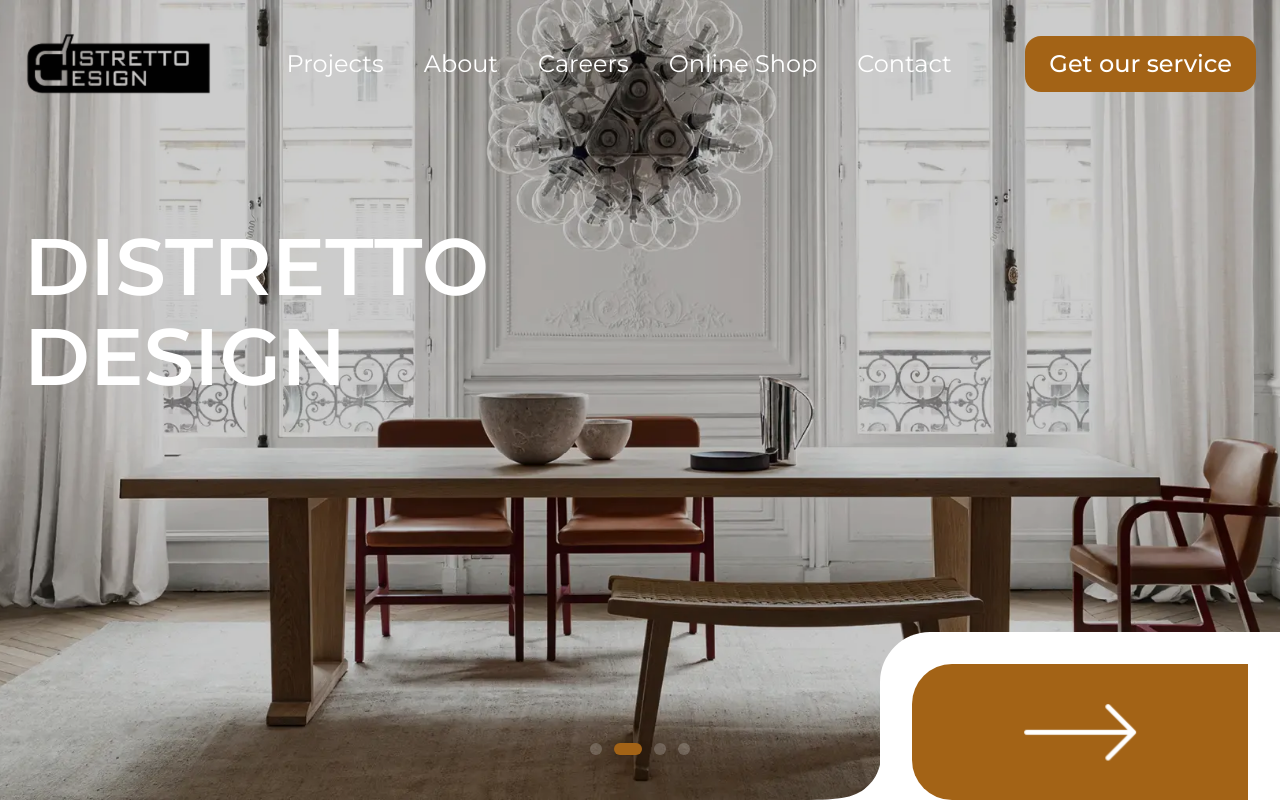
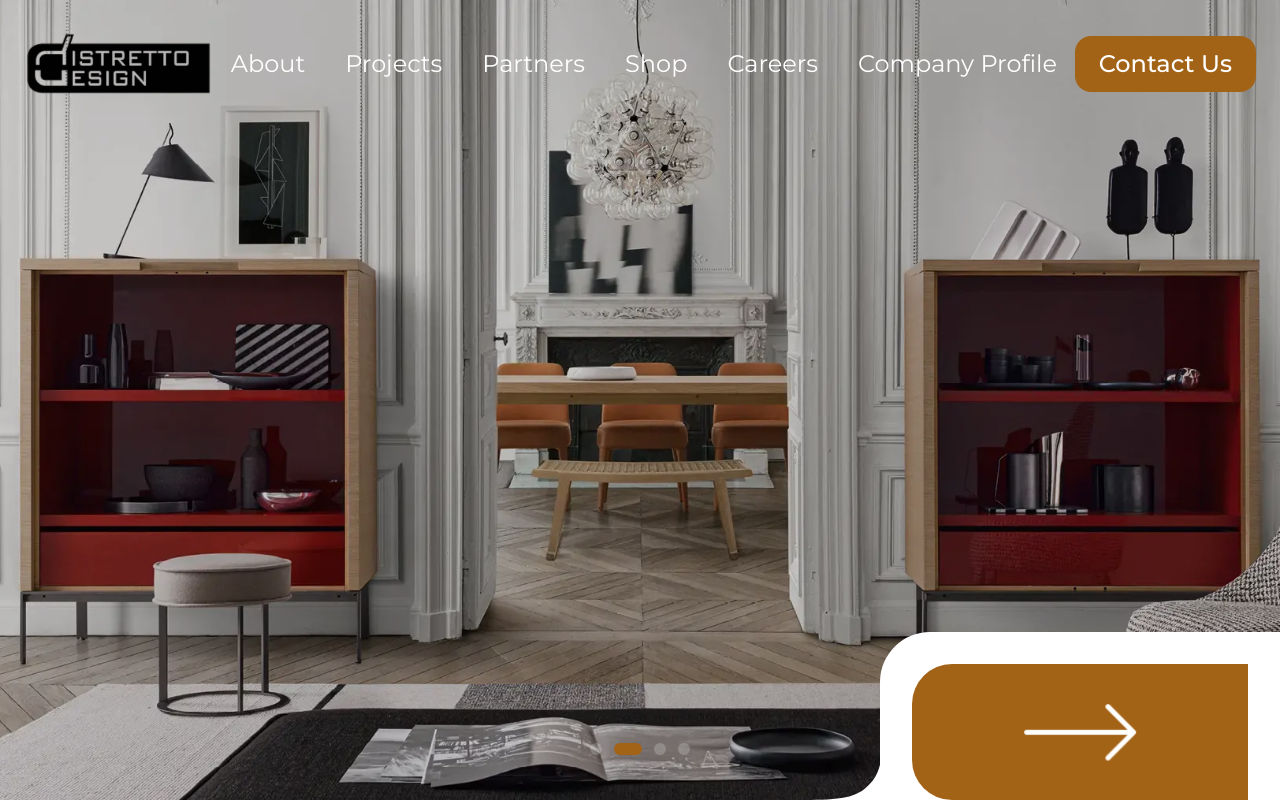
Before and after one commit to hanysaadeldeen/distrettodesign, a Nuxt app: page / in a window 1280 px wide. Shown: the top 802 px of the page. Built offline with nearby package versions, Linux system fonts and the light colour scheme; what vue3-marquee would draw is missing.

Commit message:
update heroSection

```diff
--- a/components/AppFooter.vue
+++ b/components/AppFooter.vue
@@ -31,9 +31,7 @@
               SHAPING VISION INTO SPACES
             </h2>
             <nuxt-link :to="localePath('contact')">
-              <button class="gradient-button !bg-transparent hover:!bg-primary">
-                Get Our Service
-              </button>
+              <button class="gradient-button !bg-transparent hover:!bg-primary">Contact Us</button>
             </nuxt-link>
             <div class="mt-6">
               <nav class="max-w-[435px]">
--- a/components/AppHeader.vue
+++ b/components/AppHeader.vue
@@ -21,29 +21,29 @@
           <nav class="relative hidden text-white lg:block">
             <div class="blob bg-primary" aria-hidden="true"></div>
             <ul class="flex gap-10" :class="adjustedPath !== '/' ? 'text-black' : ''">
+              <li :class="adjustedPath === '/about' ? 'active' : ''">
+                <nuxt-link :to="localePath('about')"> About </nuxt-link>
+              </li>
               <li :class="adjustedPath === '/projects' ? 'active' : ''">
                 <nuxt-link :to="localePath('projects')"> Projects </nuxt-link>
               </li>
-              <li :class="adjustedPath === '/about' ? 'active' : ''">
-                <nuxt-link :to="localePath('about')"> About </nuxt-link>
+              <li :class="adjustedPath === '/partners' ? 'active' : ''">
+                <nuxt-link :to="localePath('partners')"> Partners </nuxt-link>
               </li>
-
+              <li :class="adjustedPath === '/onlineShop' ? 'active' : ''">
+                <a href="https://shop.distrettodesign.com/" target="_blank"> Shop </a>
+              </li>
               <li :class="adjustedPath === '/careers' ? 'active' : ''">
                 <nuxt-link :to="localePath('careers')"> Careers </nuxt-link>
               </li>
-              <li :class="adjustedPath === '/onlineShop' ? 'active' : ''">
-                <a href="https://shop.distrettodesign.com/" target="_blank"> Online Shop </a>
-              </li>
-              <li :class="adjustedPath === '/contact' ? 'active' : ''">
-                <nuxt-link :to="localePath('contact')"> Contact </nuxt-link>
+              <li>
+                <a href="/pdf/Company Profile 2025.pdf" download>Company Profile </a>
               </li>
             </ul>
           </nav>
           <div class="hidden justify-between gap-10 lg:flex">
             <nuxt-link :to="localePath('contact')">
-              <button class="gradient-button hover:!bg-black hover:text-white">
-                Get our service
-              </button>
+              <button class="gradient-button hover:!bg-black hover:text-white">Contact Us</button>
             </nuxt-link>
           </div>
           <div class="cursor-pointer text-2xl sm:text-3xl lg:hidden">
@@ -74,6 +74,15 @@
           <div class="pt-[136px]">
             <nav class="mt-4 inline-block w-full">
               <ul class="flex flex-col gap-5">
+                <li :class="[adjustedPath === '/about' ? 'active' : '', 'text-white']">
+                  <nuxt-link
+                    :to="localePath('about')"
+                    @click="isSideBar = !isSideBar"
+                    class="w-full"
+                  >
+                    About
+                  </nuxt-link>
+                </li>
                 <li
                   :class="[
                     adjustedPath === '/projects' ? 'active' : '',
@@ -88,14 +97,29 @@
                     Projects
                   </nuxt-link>
                 </li>
-                <li :class="[adjustedPath === '/about' ? 'active' : '', 'text-white']">
+                <li
+                  :class="[
+                    adjustedPath === '/partners' ? 'active' : '',
+                    'text-white hover:text-primary',
+                  ]"
+                >
                   <nuxt-link
-                    :to="localePath('about')"
+                    :to="localePath('partners')"
                     @click="isSideBar = !isSideBar"
                     class="w-full"
                   >
-                    About
+                    Partners
                   </nuxt-link>
+                </li>
+                <li :class="[adjustedPath === '/onlineShop' ? 'active' : '', 'text-white']">
+                  <a
+                    href="https://shop.distrettodesign.com/"
+                    target="_blank"
+                    @click="isSideBar = !isSideBar"
+                    class="w-full"
+                  >
+                    Shop
+                  </a>
                 </li>
 
                 <li :class="[adjustedPath === '/careers' ? 'active' : '', 'text-white']">
@@ -107,24 +131,8 @@
                     Careers
                   </nuxt-link>
                 </li>
-                <li :class="[adjustedPath === '/onlineShop' ? 'active' : '', 'text-white']">
-                  <a
-                    href="https://shop.distrettodesign.com/"
-                    target="_blank"
-                    @click="isSideBar = !isSideBar"
-                    class="w-full"
-                  >
-                    Online Shop
-                  </a>
-                </li>
-                <li :class="[adjustedPath === '/contact' ? 'active' : '', 'text-white']">
-                  <nuxt-link
-                    :to="localePath('contact')"
-                    @click="isSideBar = !isSideBar"
-                    class="w-full"
-                  >
-                    Contact
-                  </nuxt-link>
+                <li class="text-white hover:text-primary">
+                  <a href="/pdf/Company Profile 2025.pdf" download>Company Profile </a>
                 </li>
               </ul>
             </nav>
@@ -136,7 +144,7 @@
                         </div> -->
             <div class="mt-5 justify-between gap-10">
               <nuxt-link :to="localePath('contact')" @click="isSideBar = !isSideBar">
-                <button class="gradient-button">Get our service</button>
+                <button class="gradient-button">Contact Us</button>
               </nuxt-link>
             </div>
           </div>
--- a/components/home/HeroSection.vue
+++ b/components/home/HeroSection.vue
@@ -26,7 +26,7 @@
       <div class="mx-auto w-full max-w-[1512px]">
         <div class="mr-auto h-full w-fit overflow-hidden px-6">
           <h1
-            class="relative z-10 pt-16 text-4xl font-semibold text-white sm:text-5xl md:text-7xl lg:pt-[110px] lg:text-[80px] lg:!leading-[90px]"
+            class="sr-only relative z-10 pt-16 text-4xl font-semibold text-white sm:text-5xl md:text-7xl lg:pt-[110px] lg:text-[80px] lg:!leading-[90px]"
           >
             DISTRETTO <br />
             DESIGN
@@ -72,7 +72,7 @@
 import homeHeroThree from '../../assets/img/home/heroSection/homeHeroThree.webp';
 import homeHeroFour from '../../assets/img/home/heroSection/homeHeroFour.webp';
 
-const slides = [homeHeroOne, homeHeroTwo, homeHeroThree, homeHeroFour];
+const slides = [homeHeroFour, homeHeroOne, homeHeroTwo, homeHeroThree];
 </script>
 
 <style>
@@ -105,4 +105,14 @@
   width: 28px;
   border-radius: 6px;
 }
+.sr-only {
+  position: absolute;
+  width: 1px;
+  height: 1px;
+  padding: 0;
+  margin: -1px;
+  overflow: hidden;
+  clip: rect(0, 0, 0, 0);
+  border: 0;
+}
 </style>
```
